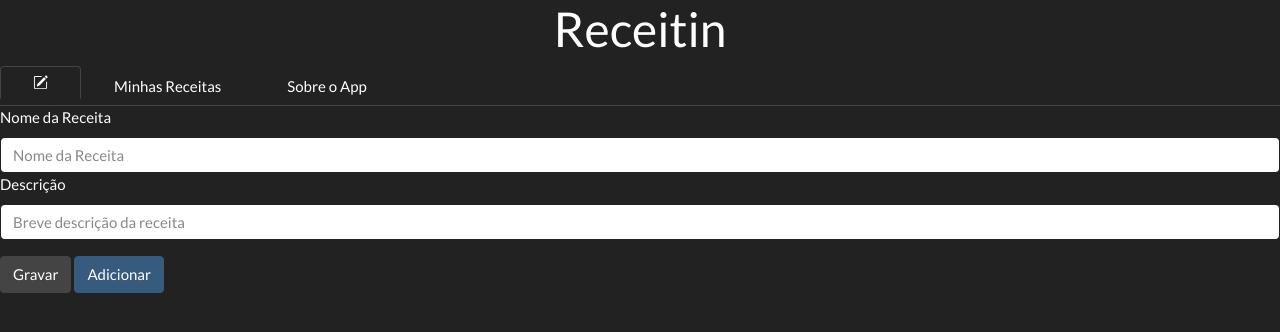
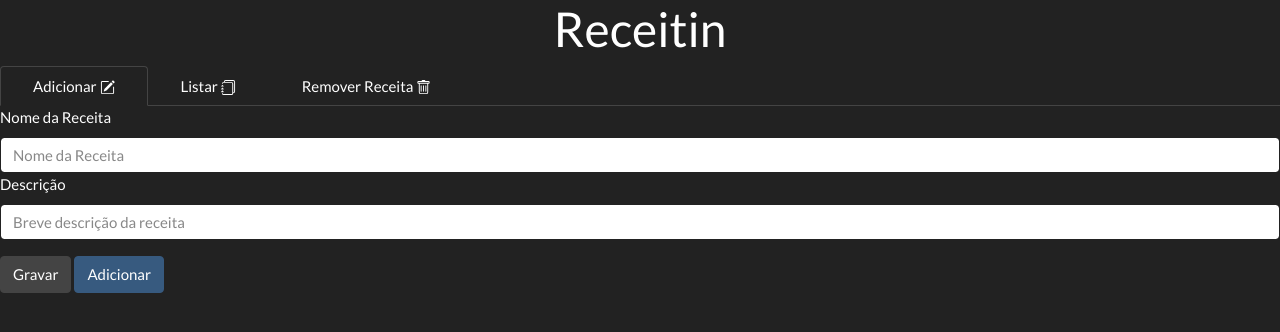
Before and after one commit to brennoaraujo/receitin, a website: page www/index.html in a window 1280 px wide. Drawn offline with Linux system fonts and the light colour scheme.

Commit message:
Icon Fix

```diff
--- a/www/index.html
+++ b/www/index.html
@@ -14,16 +14,31 @@
 	</center>
 	<ul class="nav nav-tabs" id="myTab" role="tablist">
 		<li class="nav-item" role="presentation">
-				<a class="nav-link active" id="home-tab" data-toggle="tab" href="#home" role="tab" aria-controls="home" aria-selected="true"><svg width="1em" height="1em" viewBox="0 0 16 16" class="bi bi-pencil-square" fill="currentColor" xmlns="http://www.w3.org/2000/svg">
+			<a class="nav-link active" id="home-tab" data-toggle="tab" href="#home" role="tab" aria-controls="home" aria-selected="true">
+				Adicionar
+				<svg width="1em" height="1em" viewBox="0 0 16 16" class="bi bi-pencil-square" fill="currentColor">
 					<path d="M15.502 1.94a.5.5 0 0 1 0 .706L14.459 3.69l-2-2L13.502.646a.5.5 0 0 1 .707 0l1.293 1.293zm-1.75 2.456l-2-2L4.939 9.21a.5.5 0 0 0-.121.196l-.805 2.414a.25.25 0 0 0 .316.316l2.414-.805a.5.5 0 0 0 .196-.12l6.813-6.814z"/>
 					<path fill-rule="evenodd" d="M1 13.5A1.5 1.5 0 0 0 2.5 15h11a1.5 1.5 0 0 0 1.5-1.5v-6a.5.5 0 0 0-1 0v6a.5.5 0 0 1-.5.5h-11a.5.5 0 0 1-.5-.5v-11a.5.5 0 0 1 .5-.5H9a.5.5 0 0 0 0-1H2.5A1.5 1.5 0 0 0 1 2.5v11z"/>
-				</svg></a>
+				</svg>
+			</a>
 		</li>
 		<li class="nav-item" role="presentation">
-				<a class="nav-link" id="profile-tab" data-toggle="tab" href="#profile" role="tab" aria-controls="profile" aria-selected="false">Minhas Receitas</a>
+			<a class="nav-link" id="profile-tab" data-toggle="tab" href="#profile" role="tab" aria-controls="profile" aria-selected="false">
+				Listar
+				<svg width="1em" height="1em" viewBox="0 0 16 16" class="bi bi-journals" fill="currentColor">
+					<path d="M3 2h8a2 2 0 0 1 2 2v10a2 2 0 0 1-2 2H3a2 2 0 0 1-2-2h1a1 1 0 0 0 1 1h8a1 1 0 0 0 1-1V4a1 1 0 0 0-1-1H3a1 1 0 0 0-1 1H1a2 2 0 0 1 2-2z"/>
+					<path d="M5 0h8a2 2 0 0 1 2 2v10a2 2 0 0 1-2 2v-1a1 1 0 0 0 1-1V2a1 1 0 0 0-1-1H5a1 1 0 0 0-1 1H3a2 2 0 0 1 2-2zM1 6v-.5a.5.5 0 0 1 1 0V6h.5a.5.5 0 0 1 0 1h-2a.5.5 0 0 1 0-1H1zm0 3v-.5a.5.5 0 0 1 1 0V9h.5a.5.5 0 0 1 0 1h-2a.5.5 0 0 1 0-1H1zm0 3v-.5a.5.5 0 0 1 1 0v.5h.5a.5.5 0 0 1 0 1h-2a.5.5 0 0 1 0-1H1z"/>
+				</svg>
+			</a>
 		</li>
 		<li class="nav-item" role="presentation">
-				<a class="nav-link" id="contact-tab" data-toggle="tab" href="#contact" role="tab" aria-controls="contact" aria-selected="false">Sobre o App</a>
+			<a class="nav-link" id="contact-tab" data-toggle="tab" href="#contact" role="tab" aria-controls="contact" aria-selected="false">
+				Remover Receita
+				<svg width="1em" height="1em" viewBox="0 0 16 16" class="bi bi-trash" fill="currentColor" xmlns="http://www.w3.org/2000/svg">
+					<path d="M5.5 5.5A.5.5 0 0 1 6 6v6a.5.5 0 0 1-1 0V6a.5.5 0 0 1 .5-.5zm2.5 0a.5.5 0 0 1 .5.5v6a.5.5 0 0 1-1 0V6a.5.5 0 0 1 .5-.5zm3 .5a.5.5 0 0 0-1 0v6a.5.5 0 0 0 1 0V6z"/>
+					<path fill-rule="evenodd" d="M14.5 3a1 1 0 0 1-1 1H13v9a2 2 0 0 1-2 2H5a2 2 0 0 1-2-2V4h-.5a1 1 0 0 1-1-1V2a1 1 0 0 1 1-1H6a1 1 0 0 1 1-1h2a1 1 0 0 1 1 1h3.5a1 1 0 0 1 1 1v1zM4.118 4L4 4.059V13a1 1 0 0 0 1 1h6a1 1 0 0 0 1-1V4.059L11.882 4H4.118zM2.5 3V2h11v1h-11z"/>
+				</svg>
+			</a>
 		</li>
 	</ul>
 	<div class="tab-content" id="myTabContent">
```
Also changed, not shown: README.md. Lines whose indentation alone changed are shown as unchanged.
